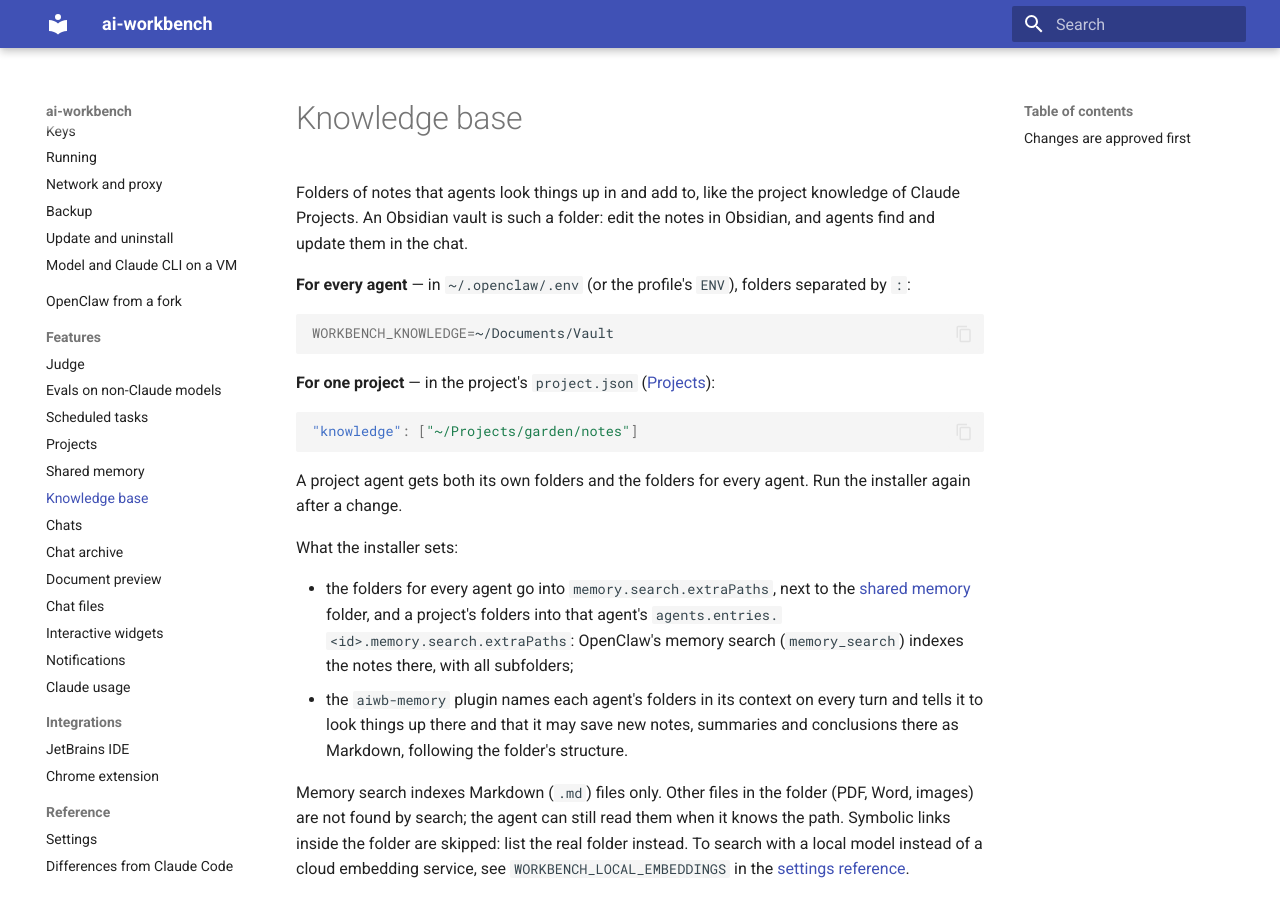
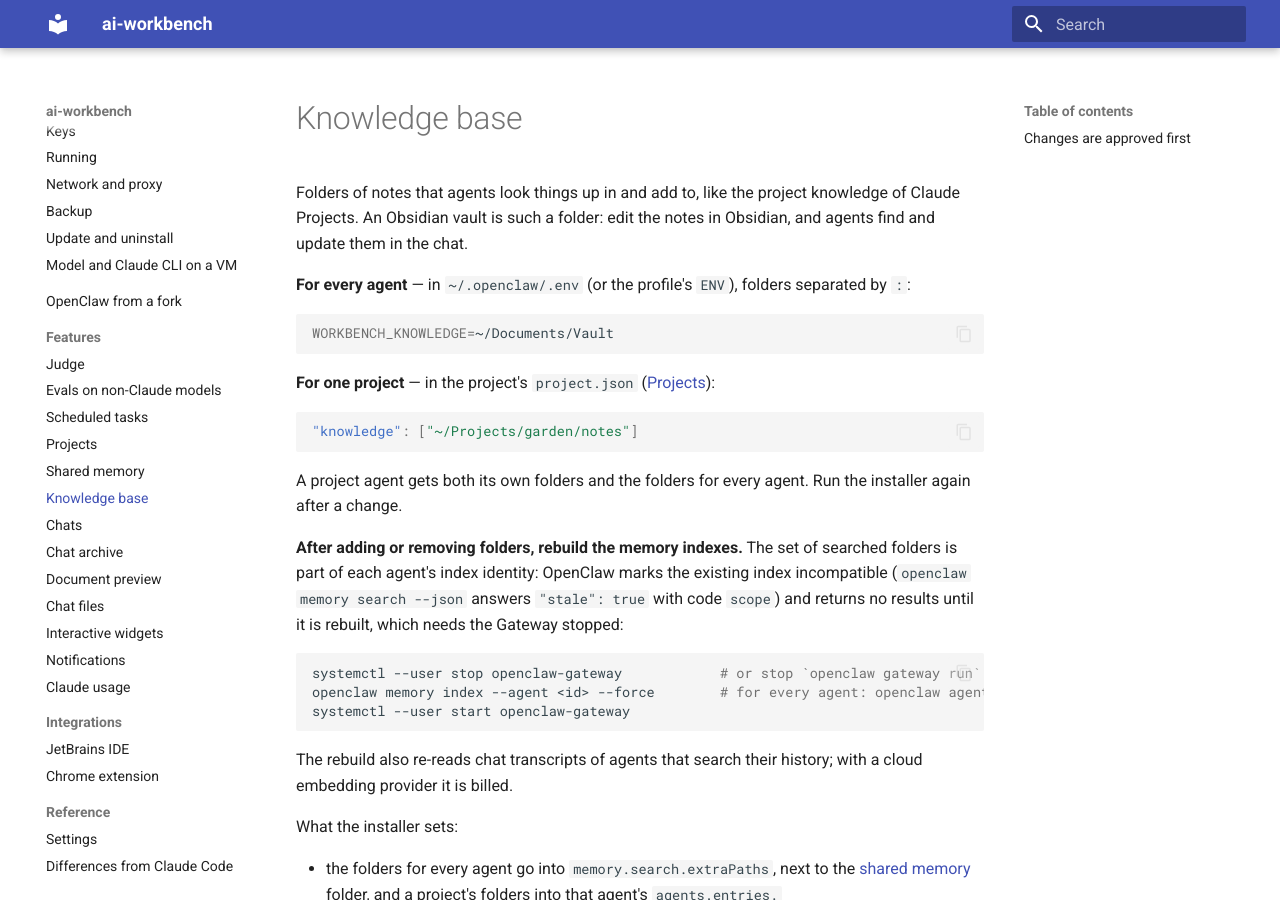
Before and after one commit to SingularBunny/ai-workbench, an MkDocs documentation site: the page built from docs/features/knowledge.md, in a window 1280 px wide and 900 px high. Built offline with MkDocs 1.6.1 and Material for MkDocs 9.7.7, drawn with Linux system fonts in a browser that asks for light colours.

Commit message:
Knowledge base docs: rebuild memory indexes after changing the folders

````diff
--- a/docs/features/knowledge.md
+++ b/docs/features/knowledge.md
@@ -16,6 +16,19 @@ WORKBENCH_KNOWLEDGE=~/Documents/Vault
 ```
 
 A project agent gets both its own folders and the folders for every agent. Run the installer again after a change.
+
+**After adding or removing folders, rebuild the memory indexes.** The set of searched folders is part of each
+agent's index identity: OpenClaw marks the existing index incompatible (`openclaw memory search --json` answers
+`"stale": true` with code `scope`) and returns no results until it is rebuilt, which needs the Gateway stopped:
+
+```bash
+systemctl --user stop openclaw-gateway            # or stop `openclaw gateway run`
+openclaw memory index --agent <id> --force        # for every agent: openclaw agents list
+systemctl --user start openclaw-gateway
+```
+
+The rebuild also re-reads chat transcripts of agents that search their history; with a cloud embedding provider
+it is billed.
 
 What the installer sets:
 
````
